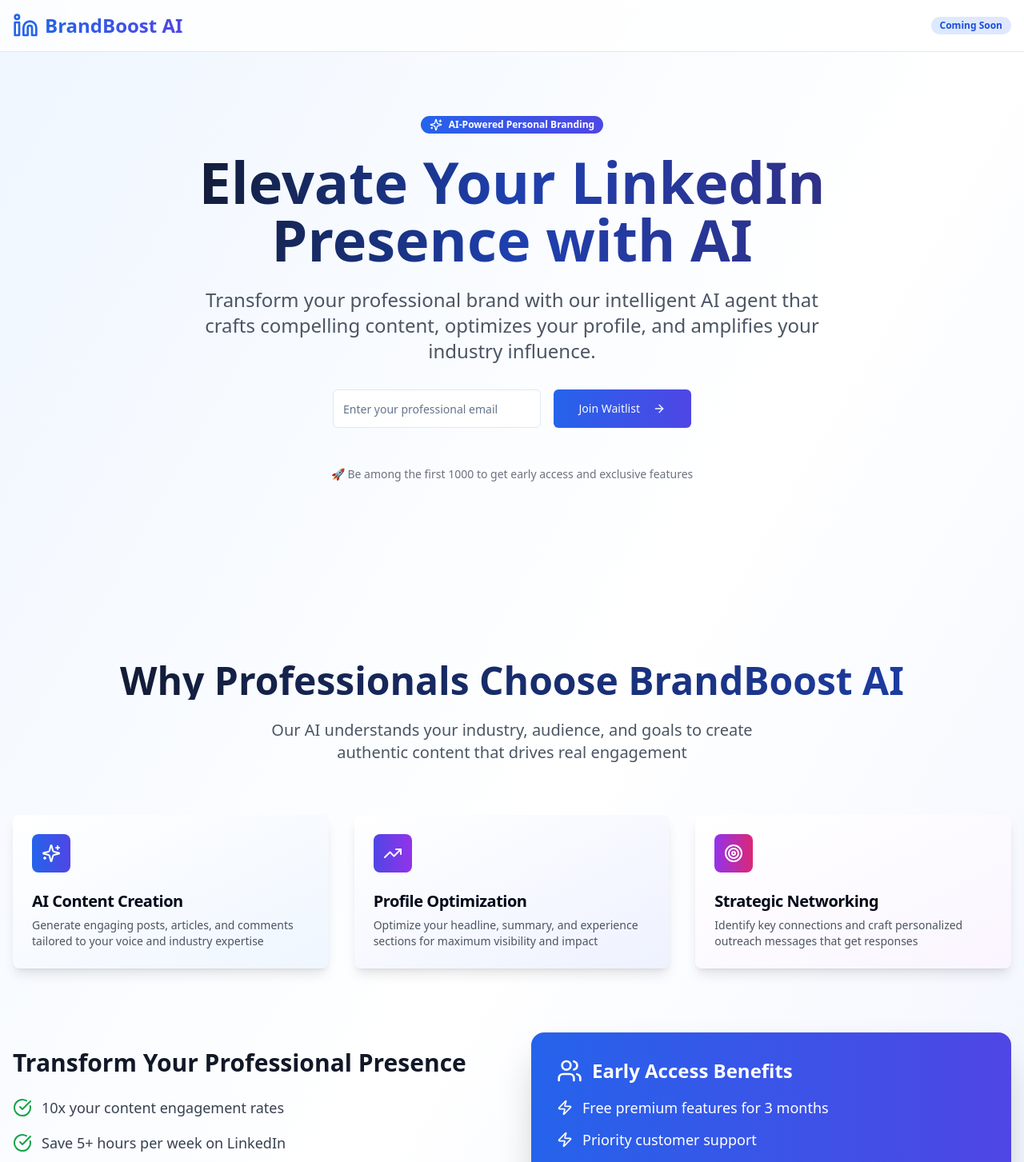
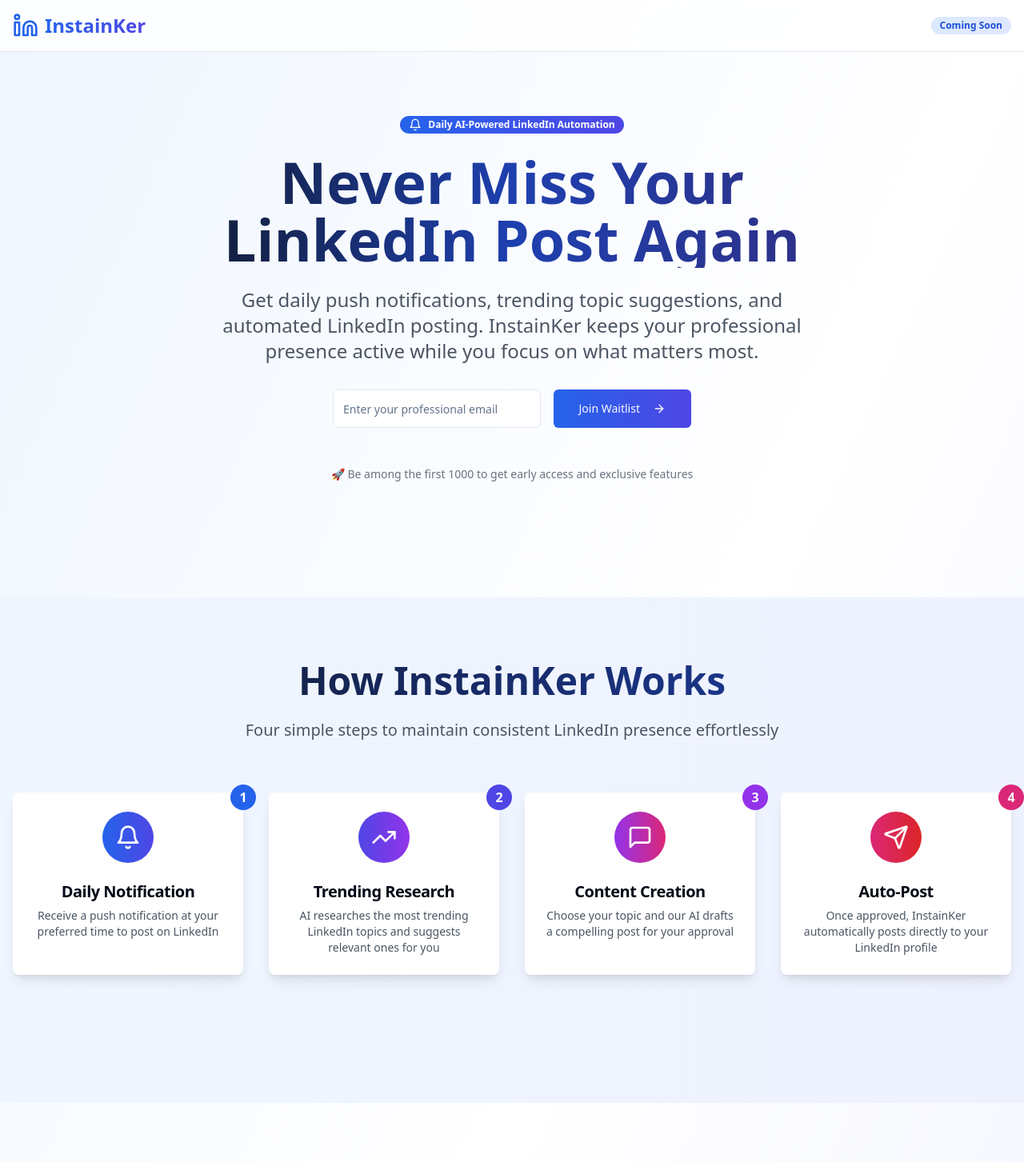
Before and after one commit to CANikhil2025/brand-boost-waitlist, a React (Vite) app: page / in a window 1280 px wide. Shown: the top 1453 px of the page at 80% size. Built offline with nearby package versions, Linux system fonts and the light colour scheme.

Commit message:
Add Instainker.com features
Implement daily push notifications, trending topic research, post suggestion, drafting, approval, and LinkedIn posting functionality.

```diff
--- a/index.html
+++ b/index.html
@@ -4,12 +4,12 @@
   <head>
     <meta charset="UTF-8" />
     <meta name="viewport" content="width=device-width, initial-scale=1.0" />
-    <title>BrandBoost AI - LinkedIn Personal Branding Agent</title>
-    <meta name="description" content="Transform your LinkedIn presence with AI-powered personal branding. Join the waitlist for early access to our intelligent LinkedIn agent." />
-    <meta name="author" content="BrandBoost AI" />
+    <title>InstainKer - Never Miss Your LinkedIn Post Again</title>
+    <meta name="description" content="Get daily push notifications, trending topic suggestions, and automated LinkedIn posting. InstainKer keeps your professional presence active effortlessly." />
+    <meta name="author" content="InstainKer" />
 
-    <meta property="og:title" content="BrandBoost AI - LinkedIn Personal Branding Agent" />
-    <meta property="og:description" content="Transform your LinkedIn presence with AI-powered personal branding. Join the waitlist for early access to our intelligent LinkedIn agent." />
+    <meta property="og:title" content="InstainKer - Never Miss Your LinkedIn Post Again" />
+    <meta property="og:description" content="Get daily push notifications, trending topic suggestions, and automated LinkedIn posting. InstainKer keeps your professional presence active effortlessly." />
     <meta property="og:type" content="website" />
     <meta property="og:image" content="https://lovable.dev/opengraph-image-p98pqg.png" />
 
--- a/src/pages/Index.tsx
+++ b/src/pages/Index.tsx
@@ -4,7 +4,7 @@ import { Button } from "@/components/ui/button";
 import { Input } from "@/components/ui/input";
 import { Card, CardContent, CardDescription, CardHeader, CardTitle } from "@/components/ui/card";
 import { Badge } from "@/components/ui/badge";
-import { Linkedin, Sparkles, TrendingUp, Users, Target, Zap, CheckCircle, ArrowRight } from "lucide-react";
+import { Linkedin, Bell, TrendingUp, Users, Target, Zap, CheckCircle, ArrowRight, Clock, MessageSquare, Send } from "lucide-react";
 import { useToast } from "@/hooks/use-toast";
 
 const Index = () => {
@@ -28,7 +28,7 @@ const Index = () => {
     setIsSubmitted(true);
     toast({
       title: "Welcome to the waitlist! 🎉",
-      description: "We'll notify you as soon as we launch. Get ready to transform your LinkedIn presence!",
+      description: "We'll notify you as soon as InstainKer launches. Get ready for effortless LinkedIn posting!",
     });
     setEmail('');
   };
@@ -41,7 +41,7 @@ const Index = () => {
           <div className="flex items-center space-x-2">
             <Linkedin className="h-8 w-8 text-blue-600" />
             <span className="text-2xl font-bold bg-gradient-to-r from-blue-600 to-indigo-600 bg-clip-text text-transparent">
-              BrandBoost AI
+              InstainKer
             </span>
           </div>
           <Badge variant="secondary" className="bg-gradient-to-r from-blue-100 to-indigo-100 text-blue-700">
@@ -54,17 +54,17 @@ const Index = () => {
       <section className="container mx-auto px-4 py-20 text-center">
         <div className="max-w-4xl mx-auto">
           <Badge className="mb-6 bg-gradient-to-r from-blue-600 to-indigo-600 text-white animate-fade-in">
-            <Sparkles className="w-4 h-4 mr-2" />
-            AI-Powered Personal Branding
+            <Bell className="w-4 h-4 mr-2" />
+            Daily AI-Powered LinkedIn Automation
           </Badge>
 
           <h1 className="text-5xl md:text-7xl font-bold mb-6 bg-gradient-to-r from-gray-900 via-blue-800 to-indigo-900 bg-clip-text text-transparent animate-fade-in">
-            Elevate Your LinkedIn Presence with AI
+            Never Miss Your LinkedIn Post Again
           </h1>
 
           <p className="text-xl md:text-2xl text-gray-600 mb-8 max-w-3xl mx-auto animate-fade-in">
-            Transform your professional brand with our intelligent AI agent that crafts compelling content,
-            optimizes your profile, and amplifies your industry influence.
+            Get daily push notifications, trending topic suggestions, and automated LinkedIn posting.
+            InstainKer keeps your professional presence active while you focus on what matters most.
           </p>
 
           <div className="flex flex-col sm:flex-row gap-4 justify-center items-center mb-12 animate-fade-in">
@@ -104,14 +104,88 @@ const Index = () => {
         </div>
       </section>
 
+      {/* How It Works Section */}
+      <section className="container mx-auto px-4 py-20 bg-gradient-to-r from-blue-50 to-indigo-50">
+        <div className="text-center mb-16">
+          <h2 className="text-4xl md:text-5xl font-bold mb-6 bg-gradient-to-r from-gray-900 to-blue-800 bg-clip-text text-transparent">
+            How InstainKer Works
+          </h2>
+          <p className="text-xl text-gray-600 max-w-2xl mx-auto">
+            Four simple steps to maintain consistent LinkedIn presence effortlessly
+          </p>
+        </div>
+
+        <div className="grid md:grid-cols-4 gap-8 mb-20">
+          <Card className="border-0 shadow-lg hover:shadow-xl transition-all duration-300 hover:-translate-y-2 bg-white relative">
+            <CardHeader className="text-center">
+              <div className="w-16 h-16 bg-gradient-to-r from-blue-600 to-indigo-600 rounded-full flex items-center justify-center mx-auto mb-4">
+                <Bell className="w-8 h-8 text-white" />
+              </div>
+              <div className="absolute -top-4 -right-4 w-8 h-8 bg-blue-600 text-white rounded-full flex items-center justify-center font-bold">
+                1
+              </div>
+              <CardTitle className="text-xl">Daily Notification</CardTitle>
+              <CardDescription className="text-gray-600">
+                Receive a push notification at your preferred time to post on LinkedIn
+              </CardDescription>
+            </CardHeader>
+          </Card>
+
+          <Card className="border-0 shadow-lg hover:shadow-xl transition-all duration-300 hover:-translate-y-2 bg-white relative">
+            <CardHeader className="text-center">
+              <div className="w-16 h-16 bg-gradient-to-r from-indigo-600 to-purple-600 rounded-full flex items-center justify-center mx-auto mb-4">
+                <TrendingUp className="w-8 h-8 text-white" />
+              </div>
+              <div className="absolute -top-4 -right-4 w-8 h-8 bg-indigo-600 text-white rounded-full flex items-center justify-center font-bold">
+                2
+              </div>
+              <CardTitle className="text-xl">Trending Research</CardTitle>
+              <CardDescription className="text-gray-600">
+                AI researches the most trending LinkedIn topics and suggests relevant ones for you
+              </CardDescription>
+            </CardHeader>
+          </Card>
+
+          <Card className="border-0 shadow-lg hover:shadow-xl transition-all duration-300 hover:-translate-y-2 bg-white relative">
+            <CardHeader className="text-center">
+              <div className="w-16 h-16 bg-gradient-to-r from-purple-600 to-pink-600 rounded-full flex items-center justify-center mx-auto mb-4">
+                <MessageSquare className="w-8 h-8 text-white" />
+              </div>
+              <div className="absolute -top-4 -right-4 w-8 h-8 bg-purple-600 text-white rounded-full flex items-center justify-center font-bold">
+                3
+              </div>
+              <CardTitle className="text-xl">Content Creation</CardTitle>
+              <CardDescription className="text-gray-600">
+                Choose your topic and our AI drafts a compelling post for your approval
+              </CardDescription>
+            </CardHeader>
+          </Card>
+
+          <Card className="border-0 shadow-lg hover:shadow-xl transition-all duration-300 hover:-translate-y-2 bg-white relative">
+            <CardHeader className="text-center">
+              <div className="w-16 h-16 bg-gradient-to-r from-pink-600 to-red-600 rounded-full flex items-center justify-center mx-auto mb-4">
+                <Send className="w-8 h-8 text-white" />
+              </div>
+              <div className="absolute -top-4 -right-4 w-8 h-8 bg-pink-600 text-white rounded-full flex items-center justify-center font-bold">
+                4
+              </div>
+              <CardTitle className="text-xl">Auto-Post</CardTitle>
+              <CardDescription className="text-gray-600">
+                Once approved, InstainKer automatically posts directly to your LinkedIn profile
+              </CardDescription>
+            </CardHeader>
+          </Card>
+        </div>
+      </section>
+
       {/* Features Section */}
       <section className="container mx-auto px-4 py-20">
         <div className="text-center mb-16">
           <h2 className="text-4xl md:text-5xl font-bold mb-6 bg-gradient-to-r from-gray-900 to-blue-800 bg-clip-text text-transparent">
-            Why Professionals Choose BrandBoost AI
+            Why Professionals Choose InstainKer
           </h2>
           <p className="text-xl text-gray-600 max-w-2xl mx-auto">
-            Our AI understands your industry, audience, and goals to create authentic content that drives real engagement
+            Maintain consistent LinkedIn presence without the daily hassle of content creation
           </p>
         </div>
 
@@ -119,11 +193,11 @@ const Index = () => {
           <Card className="border-0 shadow-lg hover:shadow-xl transition-all duration-300 hover:-translate-y-2 bg-gradient-to-br from-white to-blue-50">
             <CardHeader>
               <div className="w-12 h-12 bg-gradient-to-r from-blue-600 to-indigo-600 rounded-lg flex items-center justify-center mb-4">
-                <Sparkles className="w-6 h-6 text-white" />
+                <Clock className="w-6 h-6 text-white" />
               </div>
-              <CardTitle className="text-xl">AI Content Creation</CardTitle>
+              <CardTitle className="text-xl">Smart Scheduling</CardTitle>
               <CardDescription className="text-gray-600">
-                Generate engaging posts, articles, and comments tailored to your voice and industry expertise
+                Set your preferred posting time and never worry about missing your daily LinkedIn activity
               </CardDescription>
             </CardHeader>
           </Card>
@@ -133,9 +207,9 @@ const Index = () => {
               <div className="w-12 h-12 bg-gradient-to-r from-indigo-600 to-purple-600 rounded-lg flex items-center justify-center mb-4">
                 <TrendingUp className="w-6 h-6 text-white" />
               </div>
-              <CardTitle className="text-xl">Profile Optimization</CardTitle>
+              <CardTitle className="text-xl">Trending Topics</CardTitle>
               <CardDescription className="text-gray-600">
-                Optimize your headline, summary, and experience sections for maximum visibility and impact
+                Stay relevant with AI-powered research of the hottest LinkedIn trends in your industry
               </CardDescription>
             </CardHeader>
           </Card>
@@ -145,9 +219,9 @@ const Index = () => {
               <div className="w-12 h-12 bg-gradient-to-r from-purple-600 to-pink-600 rounded-lg flex items-center justify-center mb-4">
                 <Target className="w-6 h-6 text-white" />
               </div>
-              <CardTitle className="text-xl">Strategic Networking</CardTitle>
+              <CardTitle className="text-xl">Full Control</CardTitle>
               <CardDescription className="text-gray-600">
-                Identify key connections and craft personalized outreach messages that get responses
+                Review and approve every post before it goes live. You're always in control of your content
               </CardDescription>
             </CardHeader>
           </Card>
@@ -157,24 +231,24 @@ const Index = () => {
         <div className="grid md:grid-cols-2 gap-12 items-center">
           <div>
             <h3 className="text-3xl font-bold mb-6 text-gray-900">
-              Transform Your Professional Presence
+              Effortless LinkedIn Consistency
             </h3>
             <div className="space-y-4">
               <div className="flex items-center space-x-3">
                 <CheckCircle className="w-6 h-6 text-green-600" />
-                <span className="text-lg text-gray-700">10x your content engagement rates</span>
+                <span className="text-lg text-gray-700">Never miss a LinkedIn post again</span>
               </div>
               <div className="flex items-center space-x-3">
                 <CheckCircle className="w-6 h-6 text-green-600" />
-                <span className="text-lg text-gray-700">Save 5+ hours per week on LinkedIn</span>
+                <span className="text-lg text-gray-700">Save 30+ minutes daily on content creation</span>
               </div>
               <div className="flex items-center space-x-3">
                 <CheckCircle className="w-6 h-6 text-green-600" />
-                <span className="text-lg text-gray-700">Build authentic industry authority</span>
+                <span className="text-lg text-gray-700">Stay on top of trending topics</span>
               </div>
               <div className="flex items-center space-x-3">
                 <CheckCircle className="w-6 h-6 text-green-600" />
-                <span className="text-lg text-gray-700">Generate qualified leads consistently</span>
+                <span className="text-lg text-gray-700">Maintain professional visibility consistently</span>
               </div>
             </div>
           </div>
@@ -212,10 +286,10 @@ const Index = () => {
       <section className="bg-gradient-to-r from-blue-600 to-indigo-600 py-20">
         <div className="container mx-auto px-4 text-center">
           <h2 className="text-4xl md:text-5xl font-bold text-white mb-6">
-            Ready to Revolutionize Your LinkedIn Game?
+            Ready to Automate Your LinkedIn Success?
           </h2>
           <p className="text-xl text-blue-100 mb-8 max-w-2xl mx-auto">
-            Join thousands of professionals who are already transforming their careers with AI-powered personal branding
+            Join thousands of professionals who will never miss another LinkedIn post with InstainKer's smart automation
           </p>
 
           {!isSubmitted && (
@@ -253,13 +327,13 @@ const Index = () => {
         <div className="container mx-auto px-4 text-center">
           <div className="flex items-center justify-center space-x-2 mb-4">
             <Linkedin className="h-6 w-6 text-blue-400" />
-            <span className="text-xl font-bold">BrandBoost AI</span>
+            <span className="text-xl font-bold">InstainKer</span>
           </div>
           <p className="text-gray-400 mb-4">
-            Elevating professional brands with intelligent AI solutions
+            Never miss your LinkedIn post again with smart automation
           </p>
           <p className="text-sm text-gray-500">
-            © 2024 BrandBoost AI. All rights reserved. | Built for ambitious professionals.
+            © 2024 InstainKer. All rights reserved. | Built for busy professionals.
           </p>
         </div>
       </footer>
```
